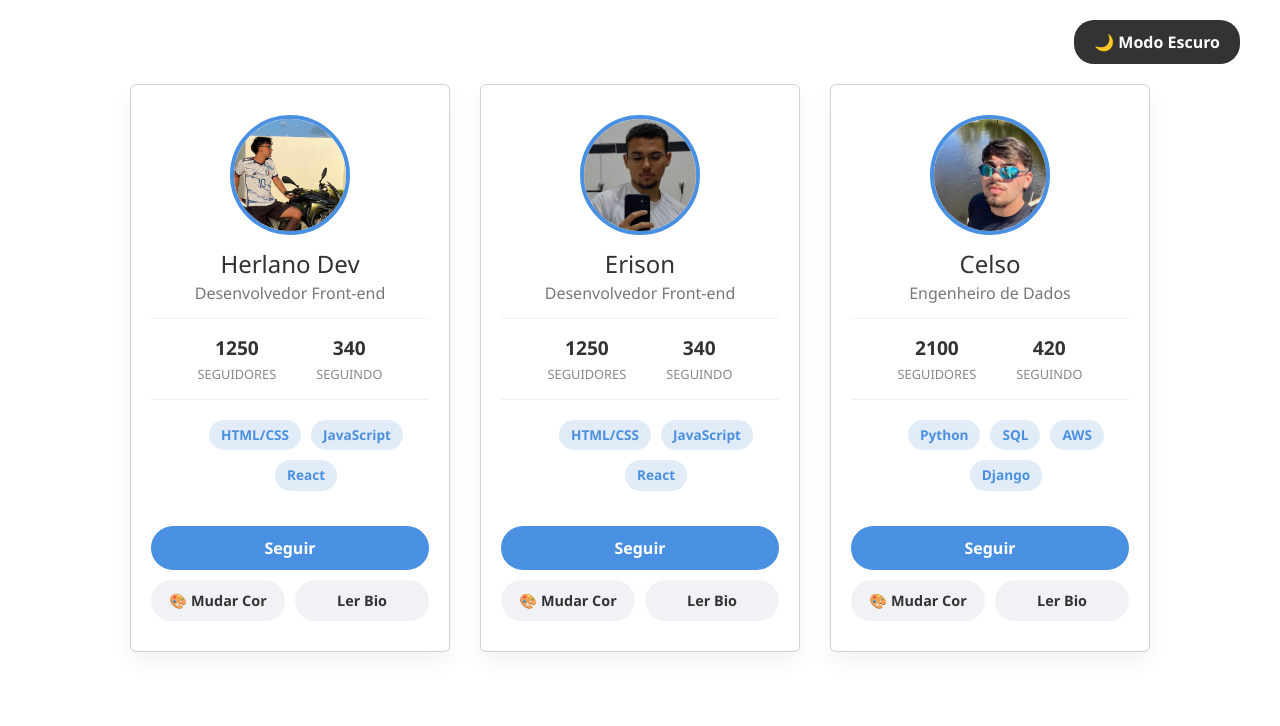
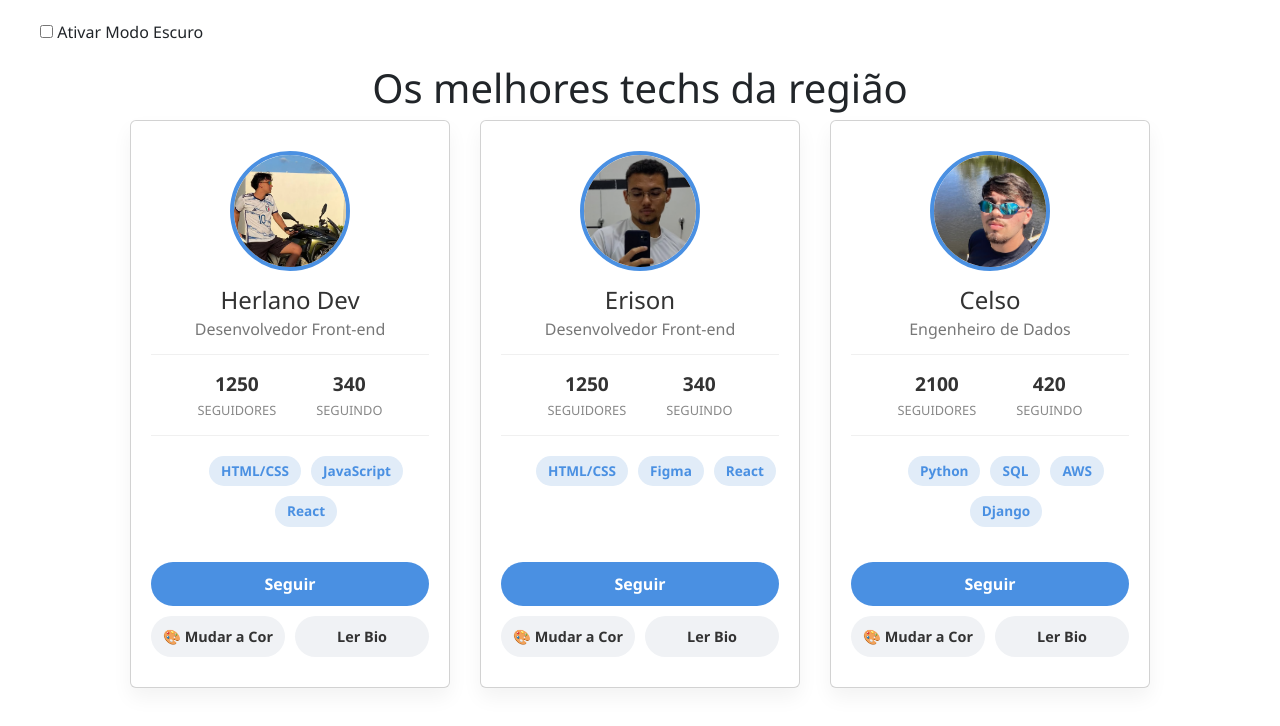
Before and after one commit to MarcosBarros1/WEB2, a plain HTML site: page index.html in a window 1280 px wide. Drawn offline with nearby package versions, Linux system fonts and the light colour scheme.

Commit message:
finalizando tela de apresentação

```diff
--- a/index.html
+++ b/index.html
@@ -10,10 +10,16 @@
 
 <body>
 
+
     <div class="header">
-        <button id="theme-toggle" class="theme-btn">🌙 Modo Escuro</button>
+        <label class="switch-container">
+            <input type="checkbox" id="theme-toggle">
+            <span class="slider"></span>
+            <span class="switch-text">Ativar Modo Escuro</span>
+        </label>
     </div>
 
+    <h1>Os melhores techs da região</h1>
     <div class="container">
         <div class="card">
             <img src="docs/person1.png" alt="Foto de perfil da Ana" class="avatar">
@@ -37,12 +43,12 @@
                 <li>React</li>
             </ul>
             <div class="bio-container">
-                <p class="bio">Apaixonada por criar interfaces de usuário intuitivas e acessíveis. Tenho 5 anos de experiência trabalhando com tecnologias web modernas.</p>
+                <p class="bio">Apaixonado por criar interfaces de usuário intuitivas e acessíveis. Tenho 5 anos de experiência trabalhando com tecnologias web modernas.</p>
             </div>
 
             <button class="follow-btn">Seguir</button>
             <div class="action-buttons">
-                <button class="color-btn">🎨 Mudar Cor</button>
+                <button class="color-btn">🎨 Mudar a Cor</button>
                 <button class="toggle-btn">Ler Bio</button>
             </div>
         </div>
@@ -65,16 +71,16 @@
 
             <ul class="skills">
                 <li>HTML/CSS</li>
-                <li>JavaScript</li>
+                <li>Figma</li>
                 <li>React</li>
             </ul>
             <div class="bio-container">
-                <p class="bio">Apaixonada por criar interfaces de usuário intuitivas e acessíveis. Tenho 5 anos de experiência trabalhando com tecnologias web modernas.</p>
+                <p class="bio">Especialista em entender as necessidades dos usuários e traduzi-las em experiências digitais engajadoras focadas no ser humano.</p>
             </div>
 
             <button class="follow-btn">Seguir</button>
             <div class="action-buttons">
-                <button class="color-btn">🎨 Mudar Cor</button>
+                <button class="color-btn">🎨 Mudar a Cor</button>
                 <button class="toggle-btn">Ler Bio</button>
             </div>
         </div>
@@ -107,7 +113,7 @@
 
             <button class="follow-btn">Seguir</button>
             <div class="action-buttons">
-                <button class="color-btn">🎨 Mudar Cor</button>
+                <button class="color-btn">🎨 Mudar a Cor</button>
                 <button class="toggle-btn">Ler Bio</button>
             </div>
         </div>
--- a/style.css
+++ b/style.css
@@ -20,7 +20,7 @@ body {
     width: 100%;
     max-width: 1200px;
     display: flex;
-    justify-content: flex-end;
+    justify-content: flex-start;
     margin-bottom: 20px;
 }
 
```
Also changed, not shown: script.js (+6 -6 lines).
